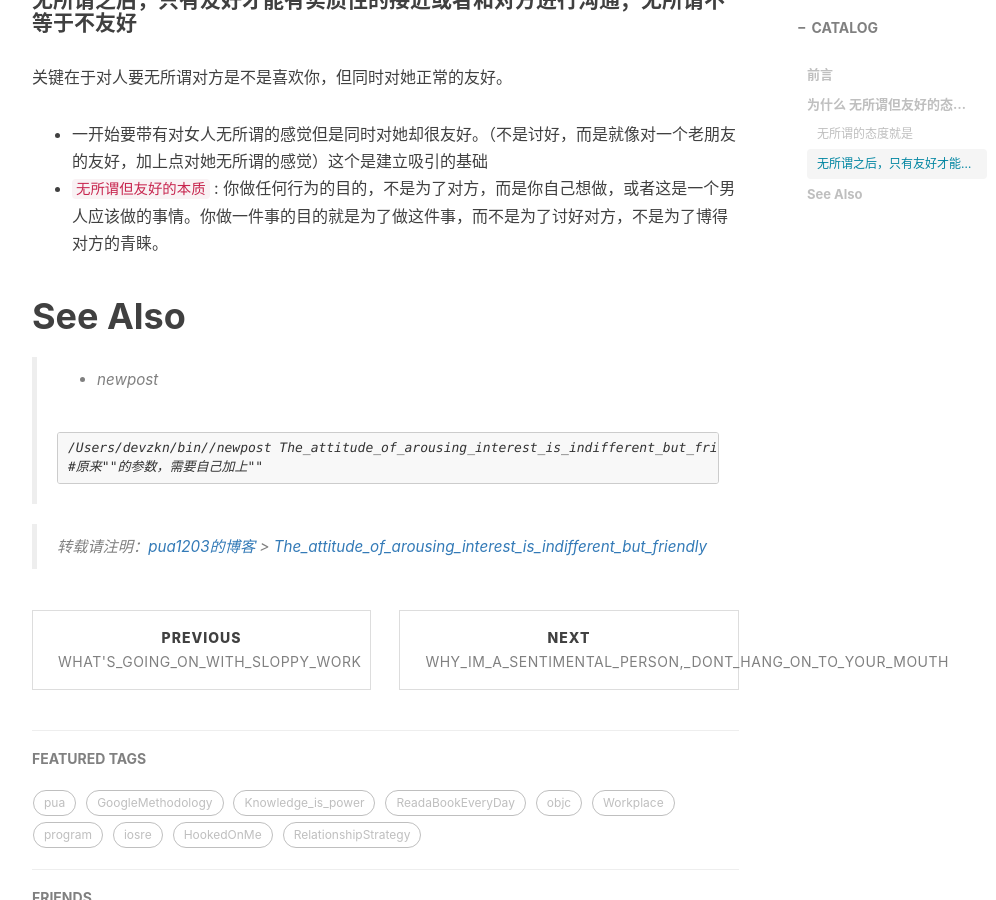
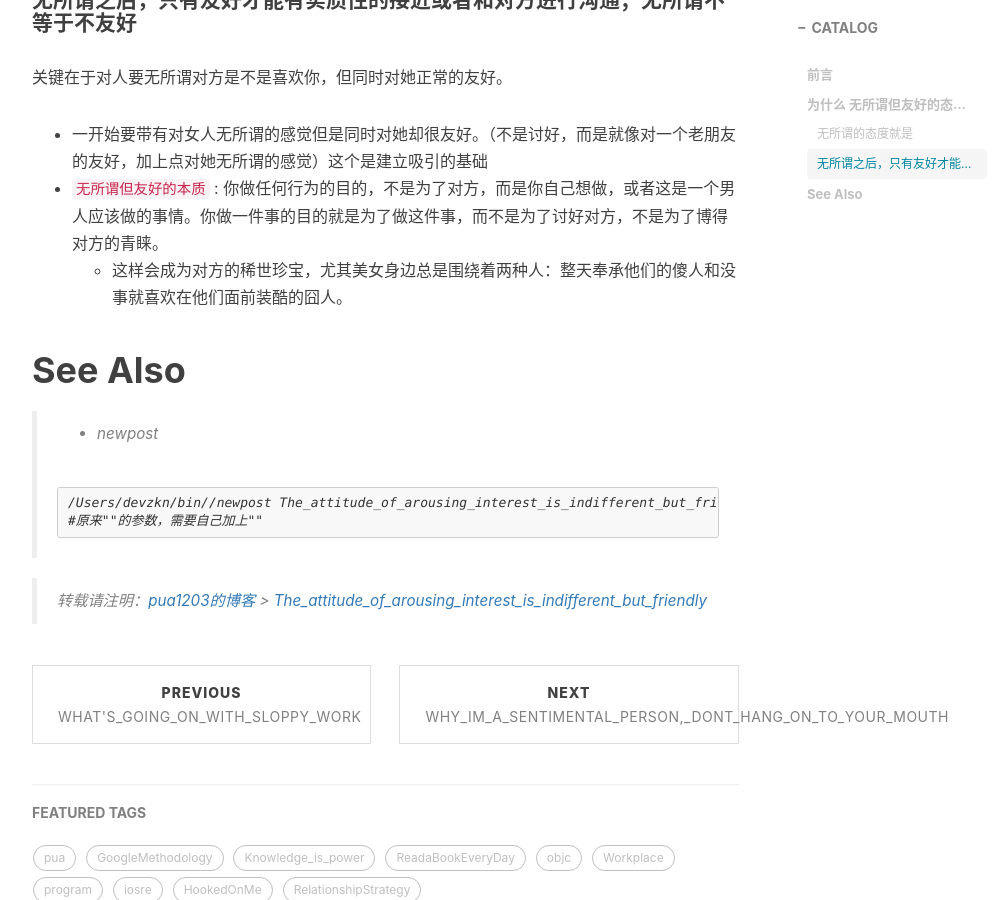
Before and after one commit to pua1203/pua1203.github.io, a Jekyll site: the page built from _posts/HookedOnMe/2018-10-28-The_attitude_of_arousing_interest_is_indifferent_but_friendly.md, in a window 1280 px wide and 900 px high, scrolled down 1577 px. Shown: the whole window, without its empty margins (233-1229 px from the left). Built offline with Jekyll 4.4.1, drawn with Linux system fonts in a browser that asks for light colours; nearby versions of some CDN libraries; comment, search, counter and statistics services are not loaded; part of the change alters nothing that is shown; some of the changed text lies outside the part shown.

Commit message:
无所谓但友好的本质

```diff
--- a/_posts/HookedOnMe/2018-10-28-The_attitude_of_arousing_interest_is_indifferent_but_friendly.md
+++ b/_posts/HookedOnMe/2018-10-28-The_attitude_of_arousing_interest_is_indifferent_but_friendly.md
@@ -6,7 +6,7 @@ tag: HookedOnMe
 site: https://zhangkn.github.io
 catalog: true
 author: kunnan
-subtitle: 激起兴趣的态度是无所谓但友好
+subtitle: VI、激起兴趣的态度是无所谓但友好
 ---
 
 
@@ -56,6 +56,9 @@ subtitle: 激起兴趣的态度是无所谓但友好
 
 * 一开始要带有对女人无所谓的感觉但是同时对她却很友好。（不是讨好，而是就像对一个老朋友的友好，加上点对她无所谓的感觉）这个是建立吸引的基础
 * `无所谓但友好的本质` : 你做任何行为的目的，不是为了对方，而是你自己想做，或者这是一个男人应该做的事情。你做一件事的目的就是为了做这件事，而不是为了讨好对方，不是为了博得对方的青睐。
+  * 这样会成为对方的稀世珍宝，尤其美女身边总是围绕着两种人：整天奉承他们的傻人和没事就喜欢在他们面前装酷的囧人。
+
+
 
 
 
```
